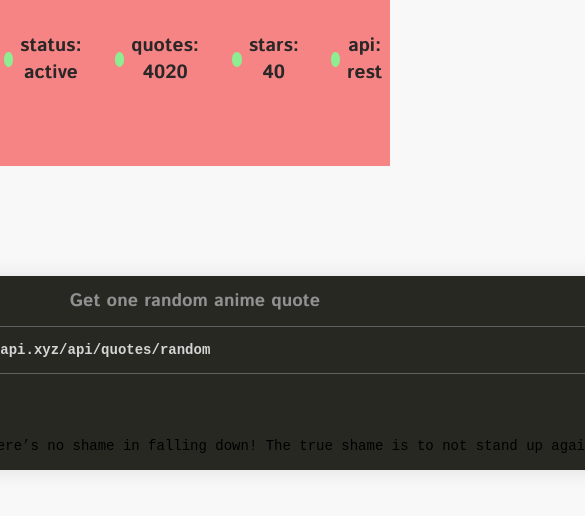
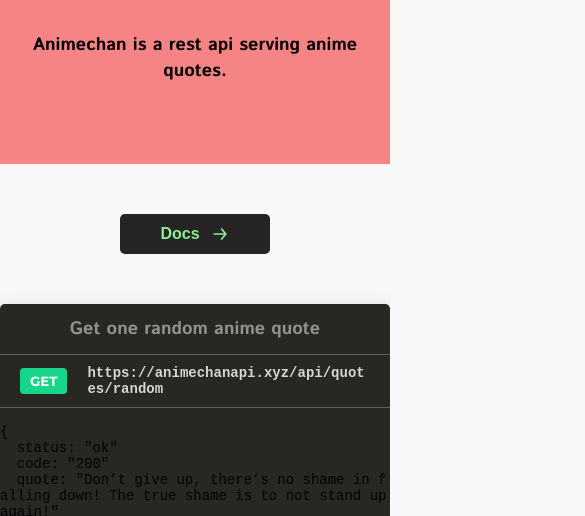
Before and after one commit to shansekai/anime-chan-website, a Gatsby site: page / in a window 390 px wide. Shown: the part 275-791 px from the top of the page, 585 px wide, since content can reach past the window. Built offline with nearby package versions, Linux system fonts and the light colour scheme; Gatsby itself is replaced by a stand-in of ours.

Commit message:
style: homepage made responsive :sparkles:

```diff
--- a/src/components/home.jsx
+++ b/src/components/home.jsx
@@ -1,5 +1,6 @@
 import React, { useEffect } from 'react'
 import styled from 'styled-components'
+import ArrowForward from '../assets/arrow-forward-outline.svg'
 
 import Prism from 'prismjs'
 
@@ -19,18 +20,20 @@
 
 const CodeContainer = styled.div`
   display: flex;
-  justify-content: center;
-  margin-top: 100px;
+  flex-direction: column;
+  align-items: center;
+  margin-top: 50px;
 `
 const CodeCard = styled.div`
   box-shadow: ${(props) => props.theme.shadow.codeBlock};
+  width: 100%;
   background: #272822;
   border-radius: 0.3em;
   display: flex;
   flex-direction: column;
   align-items: center;
   max-width: 850px;
-  margin: 10px 15px;
+  margin: 50px 10px 15px;
 `
 
 const CodeTitle = styled.h6`
@@ -49,9 +52,10 @@
   align-items: center;
   width: 100%;
   justify-content: flex-start;
-  padding: 10px 0px 10px 20px;
+  padding: 10px 20px;
   border-bottom: 1px solid #606060;
   span {
+    word-break: break-all;
     font-weight: 600;
     font-size: 14px;
     color: #d5d5d5;
@@ -71,8 +75,10 @@
 `
 
 const PreCode = styled.pre`
-  width: 850px;
+  width: 100%;
   margin: 0px !important;
+  word-break: break-all;
+  white-space: break-spaces;
   code {
     white-space: pre-wrap;
     font-size: 14px;
@@ -86,28 +92,29 @@
   font-weight: 900;
   margin-bottom: 1em;
 `
-const HeroContent = styled.div`
-  display: flex;
-  flex-direction: row;
-  justify-content: center;
+const HeroSummary = styled.h5`
+  font-family: ${(props) => props.theme.fonts.secondary};
+  font-size: 18px;
 `
 
-const HeroContentItem = styled.div`
-  font-family: ${(props) => props.theme.fonts.secondary};
-  font-size: ${(props) => props.theme.fontSizes.heroItem};
-  color: ${(props) => props.theme.colors.lightBlack};
-  font-weight: 700;
+const DocsButton = styled.button`
   display: flex;
   align-items: center;
-  margin: 0 15px;
-  &::before {
-    display: inline-block;
-    content: '';
-    background: ${(props) => props.theme.colors.lightGreen};
-    margin-right: 4px;
-    border-radius: 50%;
-    height: 15px;
-    width: 15px;
+  border: none;
+  outline: none;
+  background: ${(props) => props.theme.colors.strongBlack};
+  color: ${(props) => props.theme.colors.lightGreen};
+  border-radius: 5px;
+  font-size: 16px;
+  font-weight: 700;
+  padding: 10px 40px;
+
+  span {
+    margin-right: 10px;
+  }
+
+  svg {
+    fill: #8dee91;
   }
 `
 
@@ -119,22 +126,22 @@
     <>
       <Container>
         <HeroTitle>The Anime chan API</HeroTitle>
-        <HeroContent>
-          <HeroContentItem>status: active</HeroContentItem>
-          <HeroContentItem>quotes: 4020</HeroContentItem>
-          <HeroContentItem>stars: 40</HeroContentItem>
-          <HeroContentItem>api: rest</HeroContentItem>
-        </HeroContent>
+        <HeroSummary>Animechan is a rest api serving anime quotes.</HeroSummary>
       </Container>
       <CodeContainer>
+        <DocsButton>
+          <span>Docs</span>
+          <ArrowForward height="20px" />
+        </DocsButton>
+
         <CodeCard>
           <CodeTitle>Get one random anime quote</CodeTitle>
 
           <Api>
             <HttpGet>GET</HttpGet>
-            <pre>
+            <PreCode>
               <span className="language-http">https://animechanapi.xyz/api/quotes/random</span>
-            </pre>
+            </PreCode>
           </Api>
           <PreCode>
             <code className="language-javascript">{response}</code>
```
Also changed, not shown: src/assets/arrow-forward-outline.svg (added).
